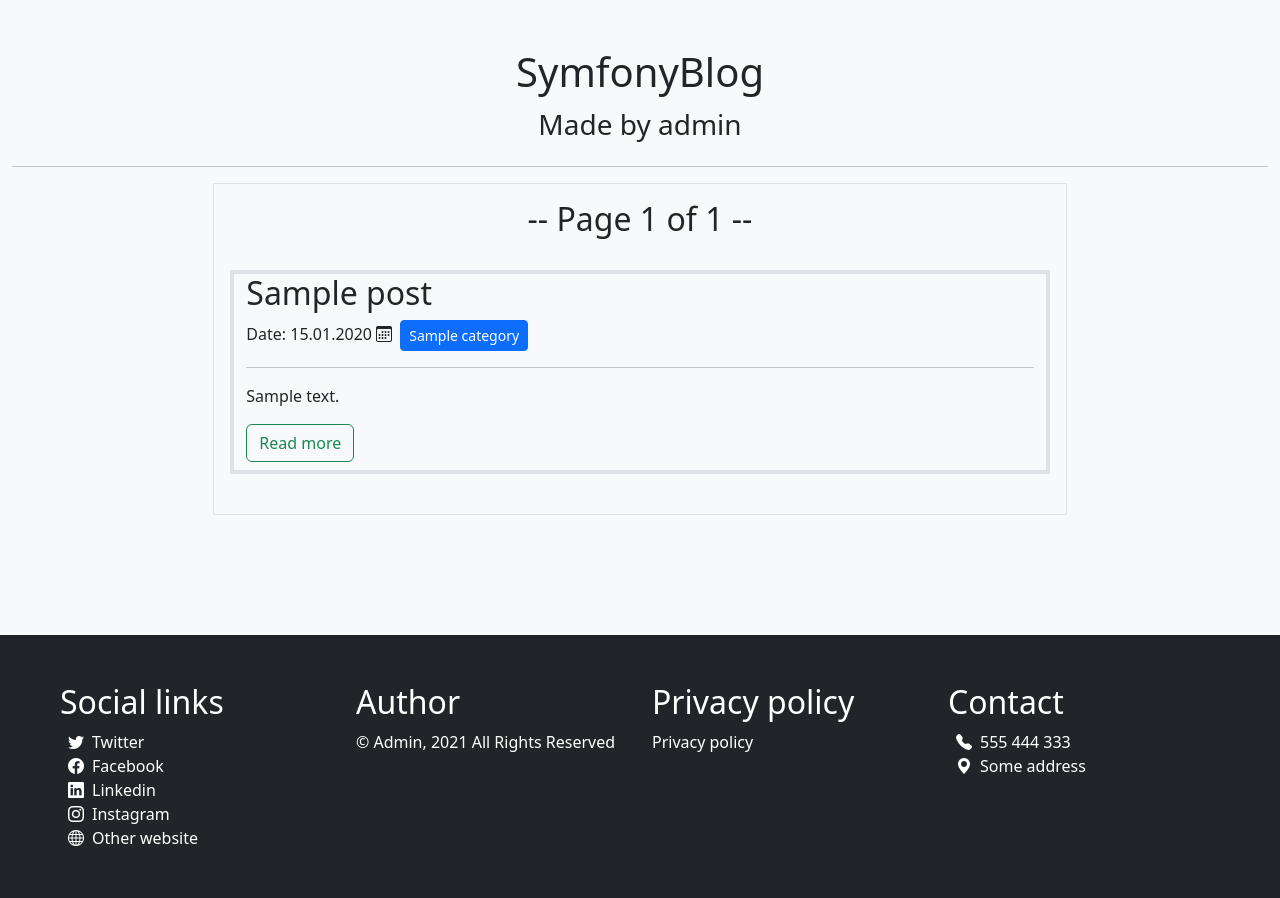
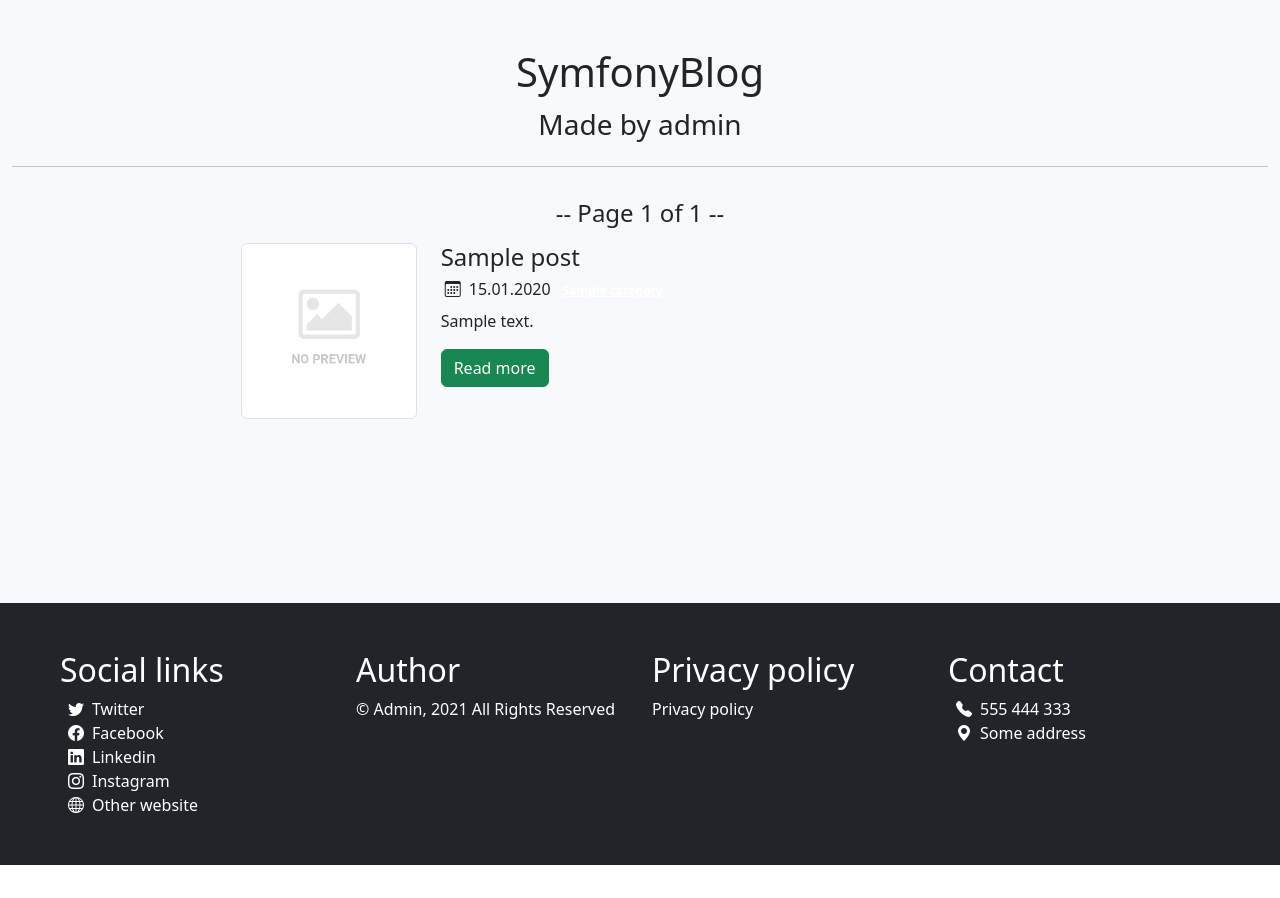
Before and after one commit to Szymon99d/symfony-blog, a Symfony app: template templates/pages/blog.html.twig in a window 1280 px wide. Shown: the part 56-954 px from the top of the page. After the commit the page ends 921 px from the top, so only its background shows below. Run offline with Twig, Linux system fonts and the light colour scheme; the template is opened without the code that fills it: most values are stand-ins (such as "Sample title", 1, 10 or a date in 2020); some libraries are stand-ins or nearby versions.

Commit message:
Change post page style

```diff
--- a/assets/styles/app.scss
+++ b/assets/styles/app.scss
@@ -1 +1,2 @@
 @import 'blog_elements/post_nav.scss';
+@import 'pages/blog/post.scss';
--- a/templates/blog_layout.html.twig
+++ b/templates/blog_layout.html.twig
@@ -15,7 +15,7 @@
             <hr>
             <div class="bg-light row justify-content-sm-center pb-4">
                 <div class="col-lg-8 p-0">
-                    <div class="p-3 border h-100">
+                    <div class="p-3 h-100">
                         {% block content %} {% endblock %}
                     </div>
                 </div>
--- a/templates/pages/blog.html.twig
+++ b/templates/pages/blog.html.twig
@@ -3,7 +3,7 @@
 
 {% block content %}
 <div class="d-flex justify-content-center">
-    <h2> -- {% trans %} Page {% endtrans %} {{currentPage}} {% trans %} of {% endtrans %} {{ posts.pageCount }} -- </h2>
+    <h4> -- {% trans %} Page {% endtrans %} {{currentPage}} {% trans %} of {% endtrans %} {{ posts.pageCount }} -- </h4>
 </div>
 {% if app.request.get('_route') == 'app_blog_category' %}
 <div class="d-flex justify-content-center">
@@ -14,22 +14,33 @@
     {% endif %}
 </div>
 {% endif %}
+<div class="row gy-5 gx-5 m-0 p-0 mt-2">
 {% for post in posts %}
-    <div class="container-fluid border border-4 my-4">
-        <h2>{{post.title}}</h2>
-        <label>{% trans %}Date{% endtrans %}: {{post.date|date('d.m.Y')}}<i class="p-1 bi bi-calendar3"></i></label>
+    <div class="row w-100 pb-5">
+        <div class="col-sm-5 col-md-5 col-lg-5 col-xl-3">
+            <img src="{{ asset('images/no-preview.jpg') }}" class="img-thumbnail" alt="No preview">
+        </div>
+
+        <div class="col-sm-7 col-md-7 col-lg-7 col-xl-9 post-col">
+                <div>
+                    <h4>{{post.title}}</h4>
+                    <h6 class="post-title mb-2">
+                        <i class="p-1 bi bi-calendar3"></i> {{post.date|date("d.m.Y")}}
                         {% if post.category != null %}
-            <a href="{{path('app_blog_category',{'category':post.category.id})}}" class="btn btn-sm btn-primary">{{post.category.name}}</a>
+                            <a href="{{path('app_blog_category',{'category':post.category.id})}}" class="badge post-category-badge">{{post.category.name}}</a>
                         {% endif %}
-        <hr>
+                    </h6>
+                </div>
                 {% if post.content|length > 300 %}
                     <p>{{post.content|slice(0,300)}}...</p>
                 {% else %}
                     <p>{{post.content}}</p>
                 {% endif %}
-        <a href="{{path('app_post_read',{'id':post.getId()})}}" class="btn btn-outline-success mb-2">{% trans %}Read more{% endtrans %}</a>
+                <a href="{{path('app_post_read',{'id':post.getId()})}}" class="btn btn-success mb-2 margin-top">{% trans %}Read more{% endtrans %}</a>
+        </div>
     </div>
 {% endfor %}
+</div>
 
 <div class="d-flex justify-content-center">
 {{knp_pagination_render(posts)}}
```
Also changed, not shown: assets/styles/app.css (+15 -0 lines), assets/styles/pages/blog/post.scss (added, +13 -0 lines), templates/pages/post.html.twig (+4 -4 lines), public/images/no-preview.jpg (added), 2 other files. Lines whose indentation alone changed are shown as unchanged.
